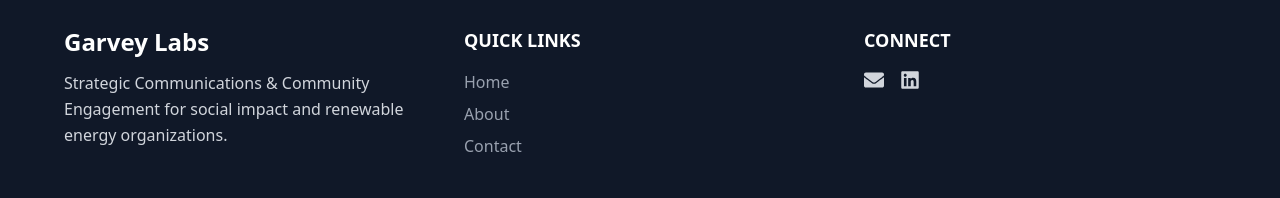
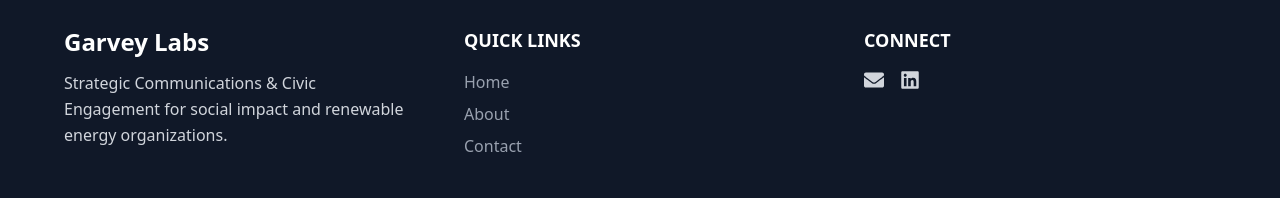
Before and after one commit to agape-411/garvey-labs, a Next.js app: page /connect in a window 1280 px wide. Shown: the part 3988-4186 px from the top of the page. Built offline with nearby package versions, Linux system fonts and the light colour scheme.

Commit message:
Contente Updates

```diff
--- a/components/Footer.tsx
+++ b/components/Footer.tsx
@@ -11,7 +11,7 @@ const Footer = () => {
         <div>
           <h3 className="text-2xl font-bold mb-3">Garvey Labs</h3>
           <p className="text-md leading-relaxed text-gray-300">
-            Strategic Communications & Community Engagement for social impact and renewable energy organizations.
+            Strategic Communications & Civic Engagement for social impact and renewable energy organizations.
           </p>
         </div>
 
```
